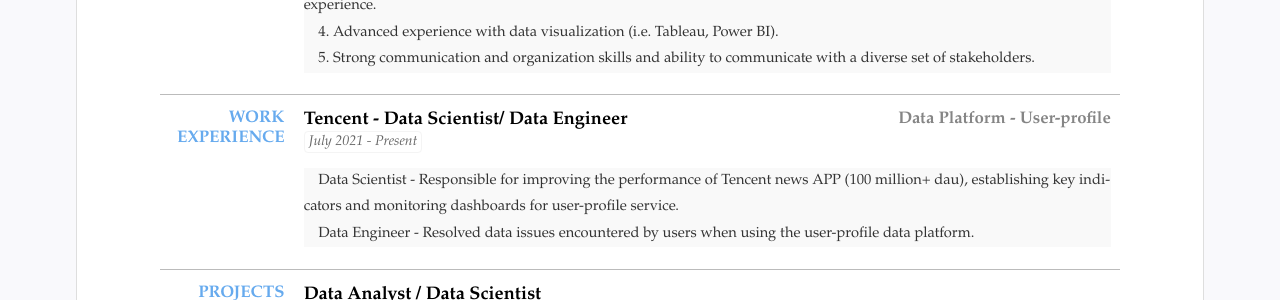
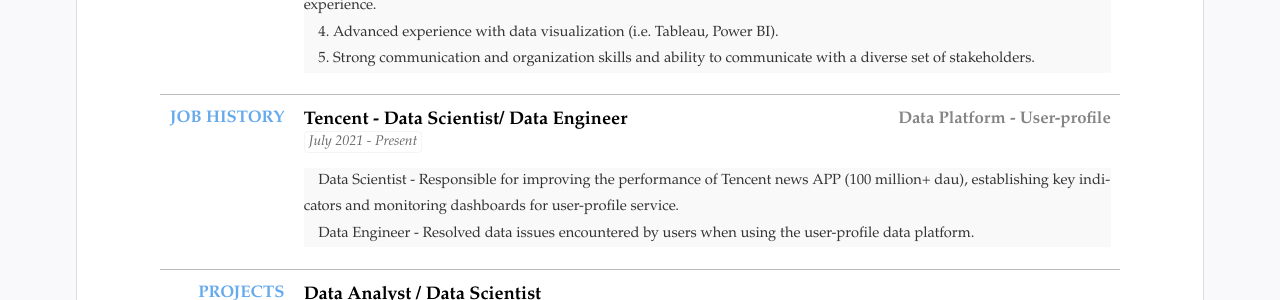
Before and after one commit to hazelyang518/eng_cv, a Jekyll site: the page built from index.html, in a window 1280 px wide. Shown: the part 719-1019 px from the top of the page. Built offline with Jekyll 4.4.1, drawn with Linux system fonts in a browser that asks for light colours.

Commit message:
Update resume.yml

```diff
--- a/_data/resume.yml
+++ b/_data/resume.yml
@@ -79,8 +79,8 @@ main: #简历主要内容，
              # 1. Proven experience as a Data Analyst, improving products and extracting insights from user-profile. <br>  &nbsp &nbsp
              #  Mastered various data analysis techniques (i.e. Retention analysis, Funnel analysis, RFM model, clustering). <br>  &nbsp &nbsp
 
-- type: WORK EXPERIENCE
-  name:
+- type:  JOB HISTORY
+  # name: WORK EXPERIENCE
   content:
   - title: Tencent - Data Scientist/ Data Engineer
     sub: Data Platform - User-profile
```
